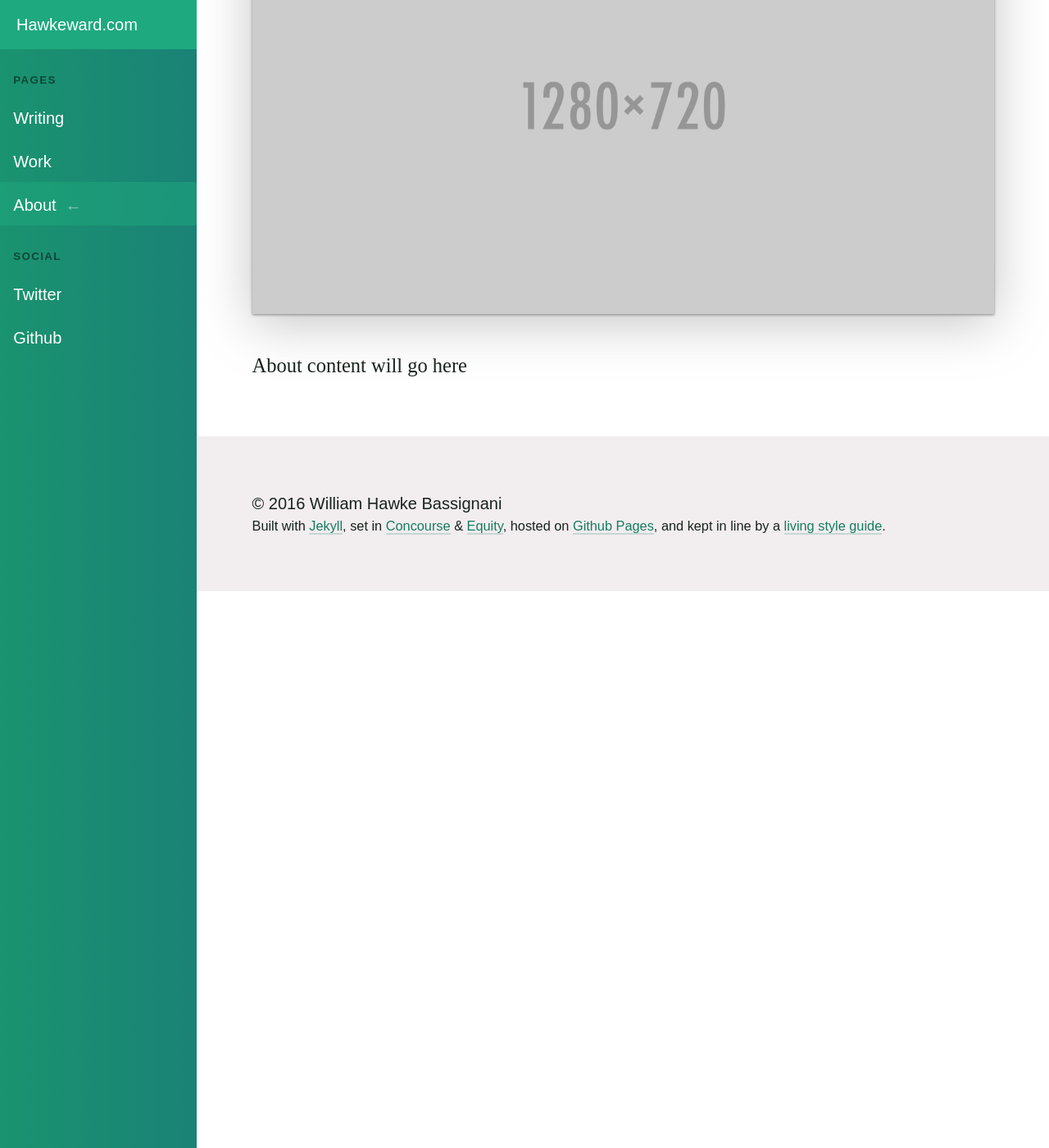
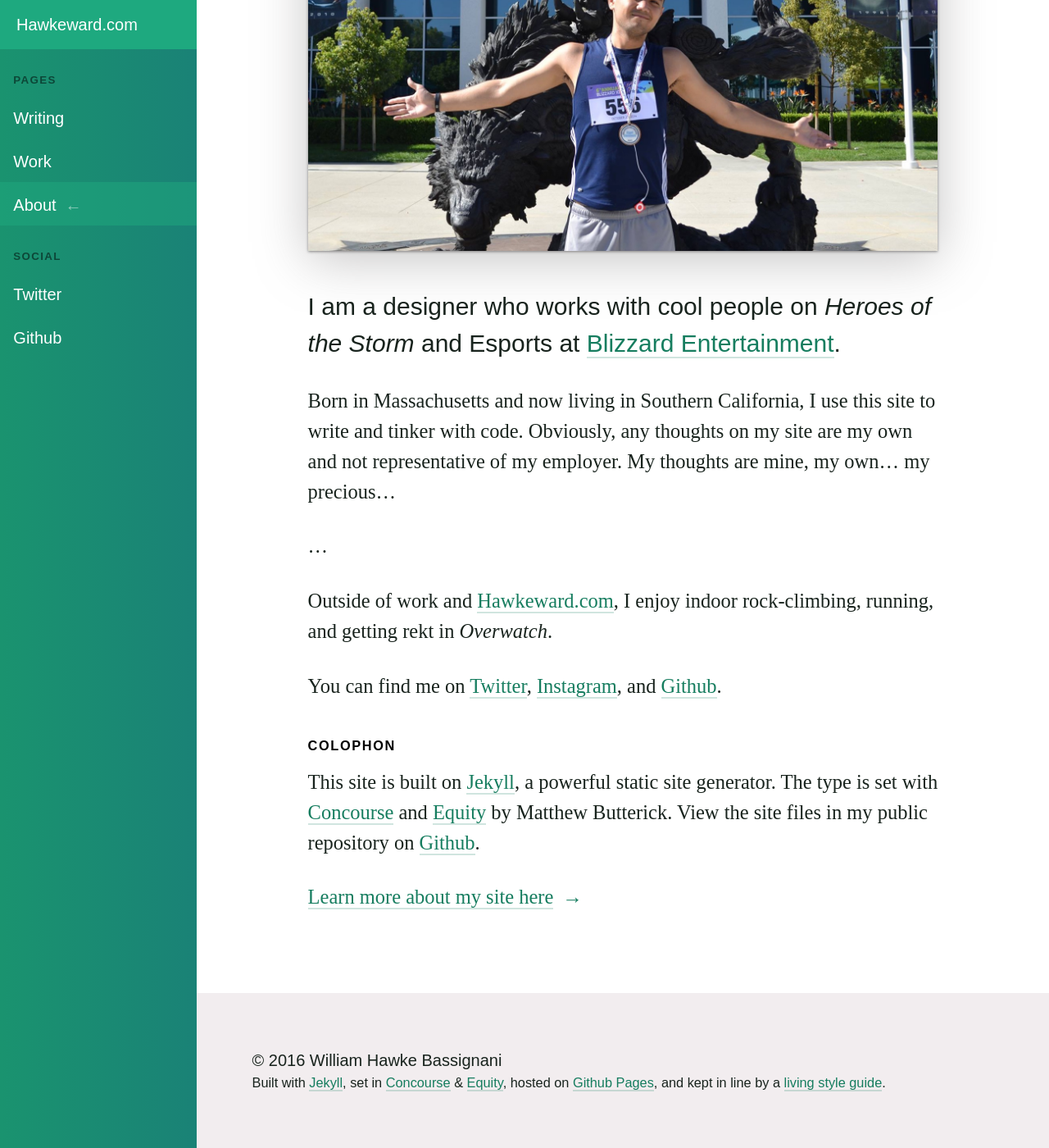
Before and after one commit to whbassignani/whbassignani.github.io, a Jekyll site: the page built from about/index.html, in a window 1280 px wide and 1400 px high, scrolled down 283 px. Shown: the whole window at 82% size. Built offline with Jekyll 4.4.1, drawn with Linux system fonts in a browser that asks for light colours; some web fonts are replaced.

Commit message:
Adding /about page content and changing banner image

```diff
--- a/about/index.html
+++ b/about/index.html
@@ -1,15 +1,31 @@
 ---
 title: About
 
+is_narrow: true
+
 banner:
 - size: 1280
-  url: /assets/writing/placeholders/placeholder-1280x720.png
+  url: /assets/about/banner-1560.jpg
 - size: 960
-  url: /assets/writing/placeholders/placeholder-960x540.png
+  url: /assets/about/banner-960.jpg
 - size: 640
-  url: /assets/writing/placeholders/placeholder-640x360.png
+  url: /assets/about/banner-640.jpg
 - size: 320
-  url: /assets/writing/placeholders/placeholder-320x180.png
+  url: /assets/about/banner-320.jpg
 ---
 
-About content will go here
+<p class="lede">I am a designer who works with cool people on <cite>Heroes of the Storm</cite> and Esports at <a href="http://www.blizzard.com">Blizzard Entertainment</a>.</p>
+
+<p>Born in Massachusetts and now living in Southern California, I use this site to write and tinker with code. Obviously, any thoughts on my site are my own and not representative of my employer. My thoughts are mine, my own… my precious…</p>
+
+<p>…</p>
+
+<p>Outside of work and <a href="http://www.hawkeward.com">Hawkeward.com</a>, I enjoy indoor rock-climbing, running, and getting rekt in <cite>Overwatch</cite>.</p>
+
+<p>You can find me on <a href="http://www.twitter.com/hawkeward">Twitter</a>, <a href="http://www.instagram.com/whbassignani">Instagram</a>, and <a href="http://www.github.com/whbassignani">Github</a>.</p>
+
+<h5>Colophon</h5>
+
+<p>This site is built on <a href-="http://www.jekyllrb.com">Jekyll</a>, a powerful static site generator. The type is set with <a href="http://www.concoursefont.com">Concourse</a> and <a href="http://practicaltypography.com/equity.html">Equity</a> by Matthew Butterick. View the site files in my public repository on <a href="http://www.github.com/whbassignani/hawkeward-com">Github</a>.</p>
+
+<p><a href="/writing/new-site/" class="action-link">Learn more about my site here</a></p>
```
Also changed, not shown: assets/about/banner-1560.jpg (added), assets/about/banner-320.jpg (added), assets/about/banner-640.jpg (added), assets/about/banner-960.jpg (added), 2 other files.
